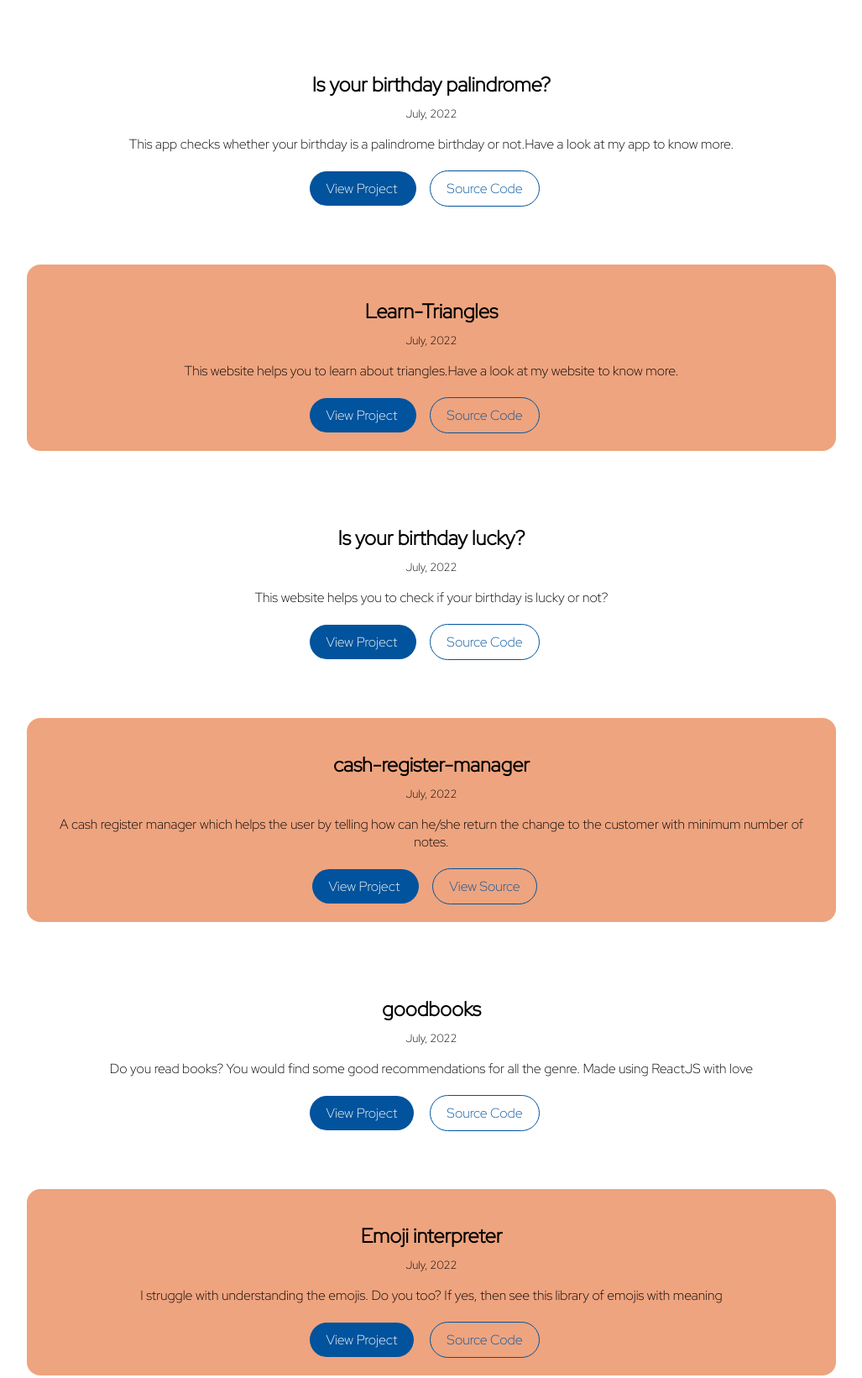
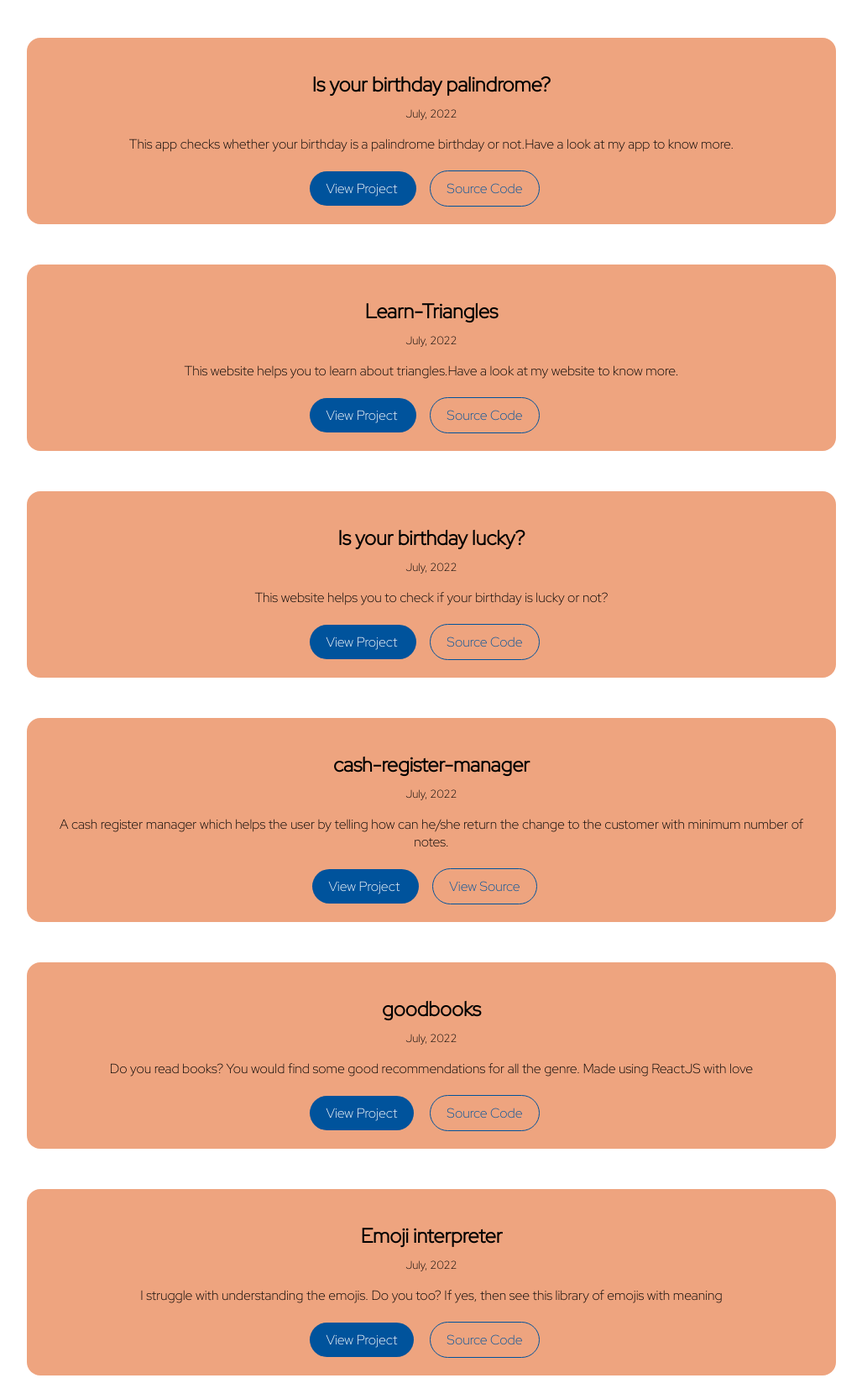
Before and after one commit to shrestakotha/PortFolioShresta, a plain HTML site: page pages/project.html in a window 1280 px wide. Shown: the part 580-2221 px from the top of the page at 84% size, without its empty margins (126-1153 px from the left). Drawn offline with Linux system fonts and the light colour scheme; a web font is replaced by a local one.

Commit message:
Update project.html

```diff
--- a/pages/project.html
+++ b/pages/project.html
@@ -53,7 +53,7 @@
       </li>
 
       <li>
-        <article class="showcase-list container container-center">
+        <article class="showcase-list container container-center ow">
           <h1>Is your birthday palindrome?</h1>
           <small>July, 2022</small>
           <p>
@@ -98,7 +98,7 @@
       </li>
 
       <li>
-        <article class="showcase-list container container-center">
+        <article class="showcase-list container container-center ow">
           <h1>Is your birthday lucky?</h1>
           <small>July, 2022</small>
           <p>
@@ -144,7 +144,7 @@
       </li>
 
       <li>
-        <article class="showcase-list container container-center">
+        <article class="showcase-list container container-center ow">
           <h1>goodbooks</h1>
           <small>July, 2022</small>
           <p>
@@ -184,7 +184,7 @@
       </li>
 
       <li>
-        <article class="showcase-list container container-center">
+        <article class="showcase-list container container-center ow">
           <h1>Ferb Latin Speak</h1>
           <small>July, 2022</small>
           <p>
@@ -222,7 +222,7 @@
       </li>
 
       <li>
-        <article class="showcase-list container container-center">
+        <article class="showcase-list container container-center ow">
           <h1>Lets check your GK</h1>
           <small>July, 2022</small>
           <p>
```
